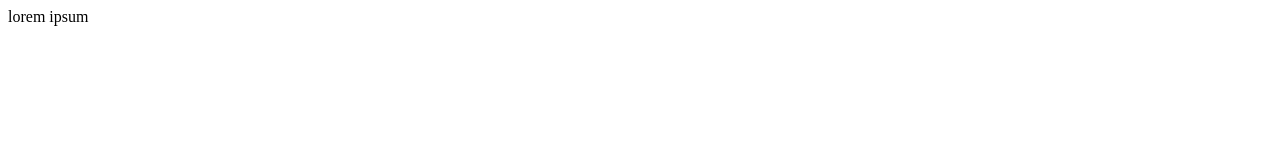
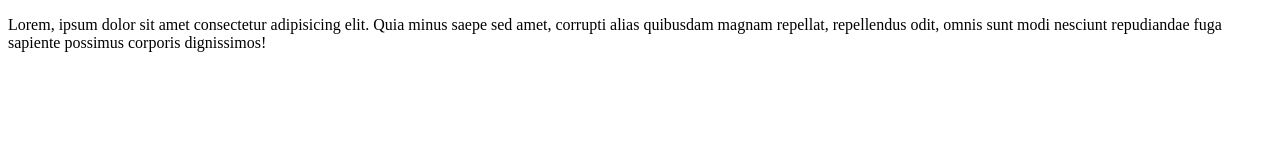
Before and after one commit to yuvarajmck/yuvarajmck.github.io, a plain HTML site: page Text/index.html in a window 1280 px wide. Drawn offline with Linux system fonts and the light colour scheme.

Commit message:
Update index.html

```diff
--- a/Text/index.html
+++ b/Text/index.html
@@ -1 +1,16 @@
-<p> lorem ipsum  </p>
+<!DOCTYPE html>
+<html lang="en">
+  <head>
+    <meta charset="UTF-8" />
+    <meta name="viewport" content="width=device-width, initial-scale=1.0" />
+    <title>Text</title>
+  </head>
+  <body>
+    <p>
+      Lorem, ipsum dolor sit amet consectetur adipisicing elit. Quia minus saepe
+      sed amet, corrupti alias quibusdam magnam repellat, repellendus odit,
+      omnis sunt modi nesciunt repudiandae fuga sapiente possimus corporis
+      dignissimos!
+    </p>
+  </body>
+</html>
```
